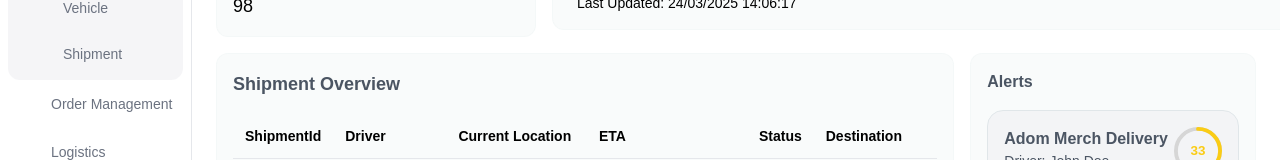
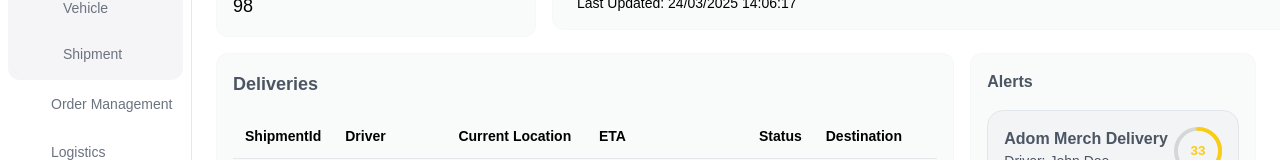
Before and after one commit to Kwasi-1/logistic_tracking, a React (Create React App) app: page /fleet in a window 1280 px wide. Shown: the part 278-438 px from the top of the page. Built offline with nearby package versions, Linux system fonts and the light colour scheme; some icons are missing.

Commit message:
chnage delivery text

```diff
--- a/src/components/fleet_management/ShipmentOverview.jsx
+++ b/src/components/fleet_management/ShipmentOverview.jsx
@@ -79,7 +79,7 @@ const ShipmentOverview = () => {
   return (
     <div className="p-4 bg-[#e0e6e930] w-full rounded-xl border border-[#e0e6e930]">
       <h1 className="text-gray-600 capitalize font-semibold text-lg mb-4">
-        Shipment Overview
+        deliveries
       </h1>
       <div className="overflow-x-auto">
         <table className="w-full rounded-lg text-sm text-left">
```
